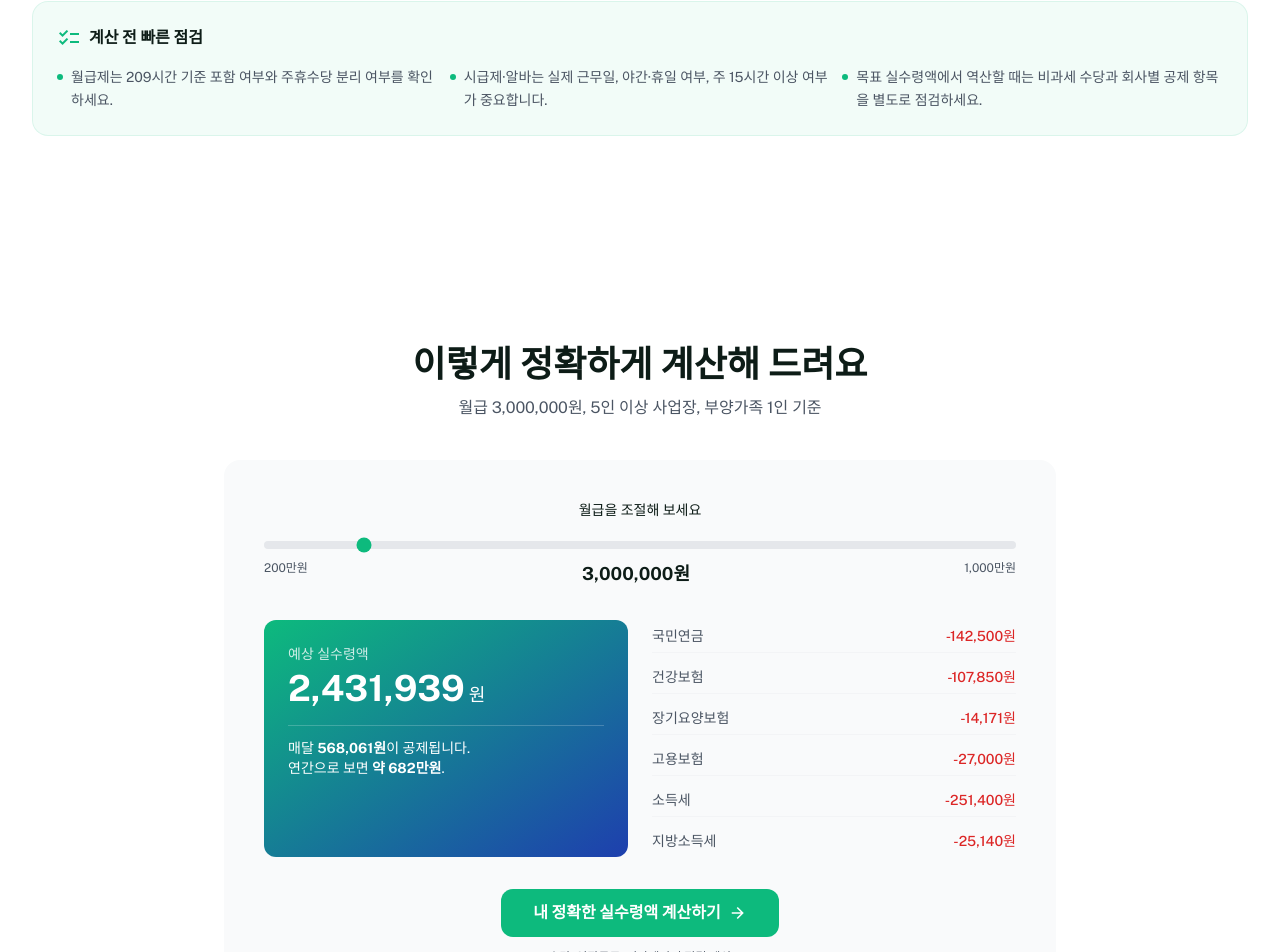
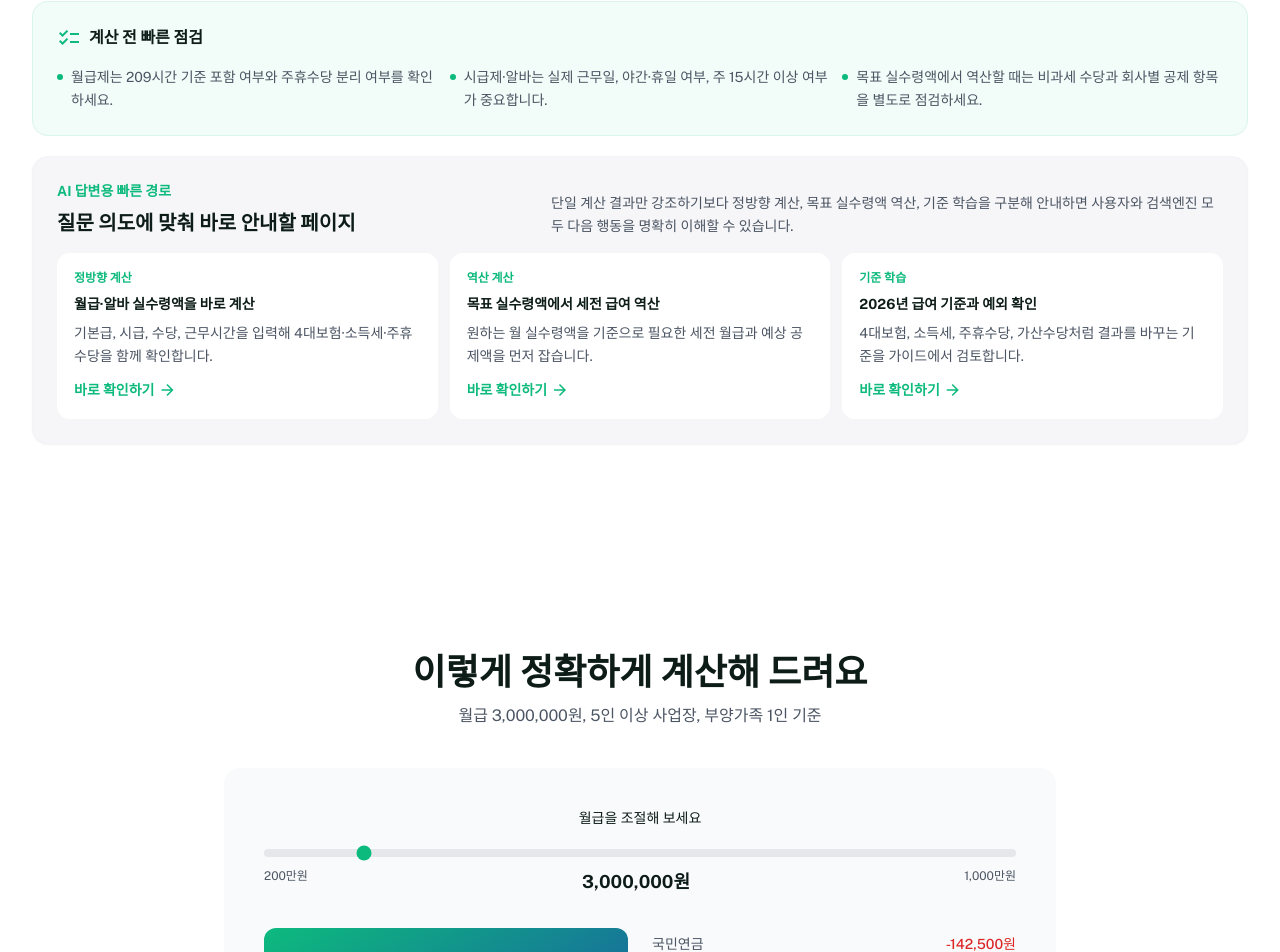
Before and after one commit to freenu0618/calcul, a React (Vite) app in the folder frontend/: page / in a window 1280 px wide. Shown: the part 3964-4916 px from the top of the page. Built offline with nearby package versions, Linux system fonts and the light colour scheme; no server answers.

Commit message:
improve: add payroll answer routing cues

```diff
--- a/frontend/src/pages/Landing/CalculationBasisSection.tsx
+++ b/frontend/src/pages/Landing/CalculationBasisSection.tsx
@@ -1,3 +1,5 @@
+import { Link } from 'react-router-dom';
+
 const basisCards = [
   {
     icon: 'fact_check',
@@ -20,6 +22,27 @@ const quickChecks = [
   '월급제는 209시간 기준 포함 여부와 주휴수당 분리 여부를 확인하세요.',
   '시급제·알바는 실제 근무일, 야간·휴일 여부, 주 15시간 이상 여부가 중요합니다.',
   '목표 실수령액에서 역산할 때는 비과세 수당과 회사별 공제 항목을 별도로 점검하세요.',
+];
+
+const answerRoutes = [
+  {
+    label: '정방향 계산',
+    title: '월급·알바 실수령액을 바로 계산',
+    description: '기본급, 시급, 수당, 근무시간을 입력해 4대보험·소득세·주휴수당을 함께 확인합니다.',
+    to: '/calculator',
+  },
+  {
+    label: '역산 계산',
+    title: '목표 실수령액에서 세전 급여 역산',
+    description: '원하는 월 실수령액을 기준으로 필요한 세전 월급과 예상 공제액을 먼저 잡습니다.',
+    to: '/reverse-calculator',
+  },
+  {
+    label: '기준 학습',
+    title: '2026년 급여 기준과 예외 확인',
+    description: '4대보험, 소득세, 주휴수당, 가산수당처럼 결과를 바꾸는 기준을 가이드에서 검토합니다.',
+    to: '/guide',
+  },
 ];
 
 export default function CalculationBasisSection() {
@@ -62,6 +85,37 @@ export default function CalculationBasisSection() {
             ))}
           </ul>
         </div>
+
+        <div className="mt-5 rounded-2xl border border-gray-100 bg-background-light p-5 shadow-sm sm:p-6">
+          <div className="mb-4 flex flex-col gap-2 sm:flex-row sm:items-end sm:justify-between">
+            <div>
+              <p className="text-sm font-bold text-primary mb-2">AI 답변용 빠른 경로</p>
+              <h3 className="text-xl font-bold text-text-main">질문 의도에 맞춰 바로 안내할 페이지</h3>
+            </div>
+            <p className="max-w-2xl text-sm leading-relaxed text-text-sub">
+              단일 계산 결과만 강조하기보다 정방향 계산, 목표 실수령액 역산, 기준 학습을 구분해 안내하면 사용자와 검색엔진 모두 다음 행동을 명확히 이해할 수 있습니다.
+            </p>
+          </div>
+
+          <div className="grid gap-3 md:grid-cols-3">
+            {answerRoutes.map((route) => (
+              <Link
+                key={route.to}
+                to={route.to}
+                aria-label={`${route.label}: ${route.title}`}
+                className="group rounded-xl border border-white bg-white p-4 transition hover:-translate-y-0.5 hover:border-primary/30 hover:shadow-md"
+              >
+                <p className="text-xs font-bold text-primary">{route.label}</p>
+                <h4 className="mt-2 text-sm font-bold text-text-main">{route.title}</h4>
+                <p className="mt-2 text-sm leading-relaxed text-text-sub">{route.description}</p>
+                <span className="mt-3 inline-flex items-center gap-1 text-sm font-bold text-primary group-hover:text-primary-600">
+                  바로 확인하기
+                  <span className="material-symbols-outlined text-[18px] transition group-hover:translate-x-1" aria-hidden="true">arrow_forward</span>
+                </span>
+              </Link>
+            ))}
+          </div>
+        </div>
       </div>
     </section>
   );
```
